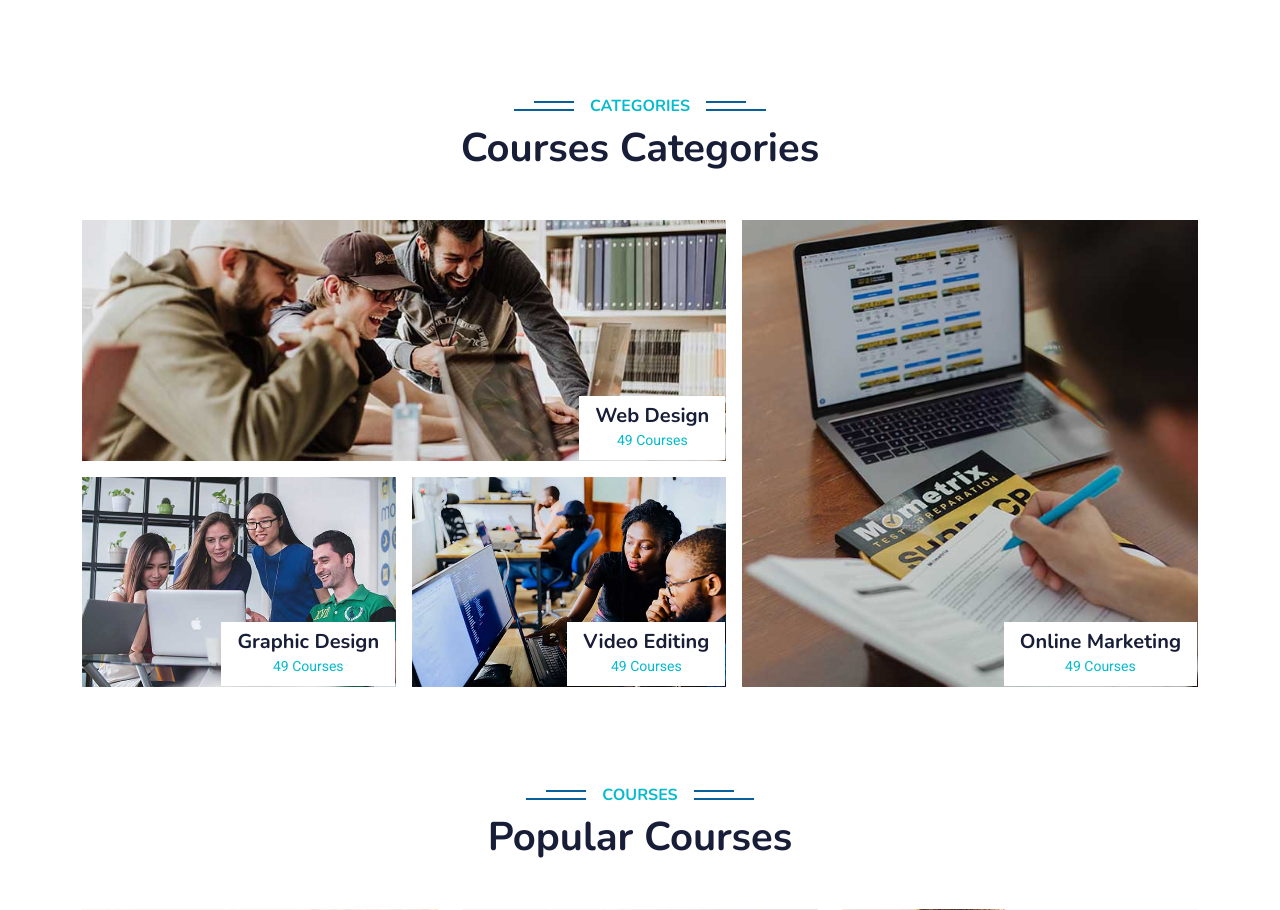
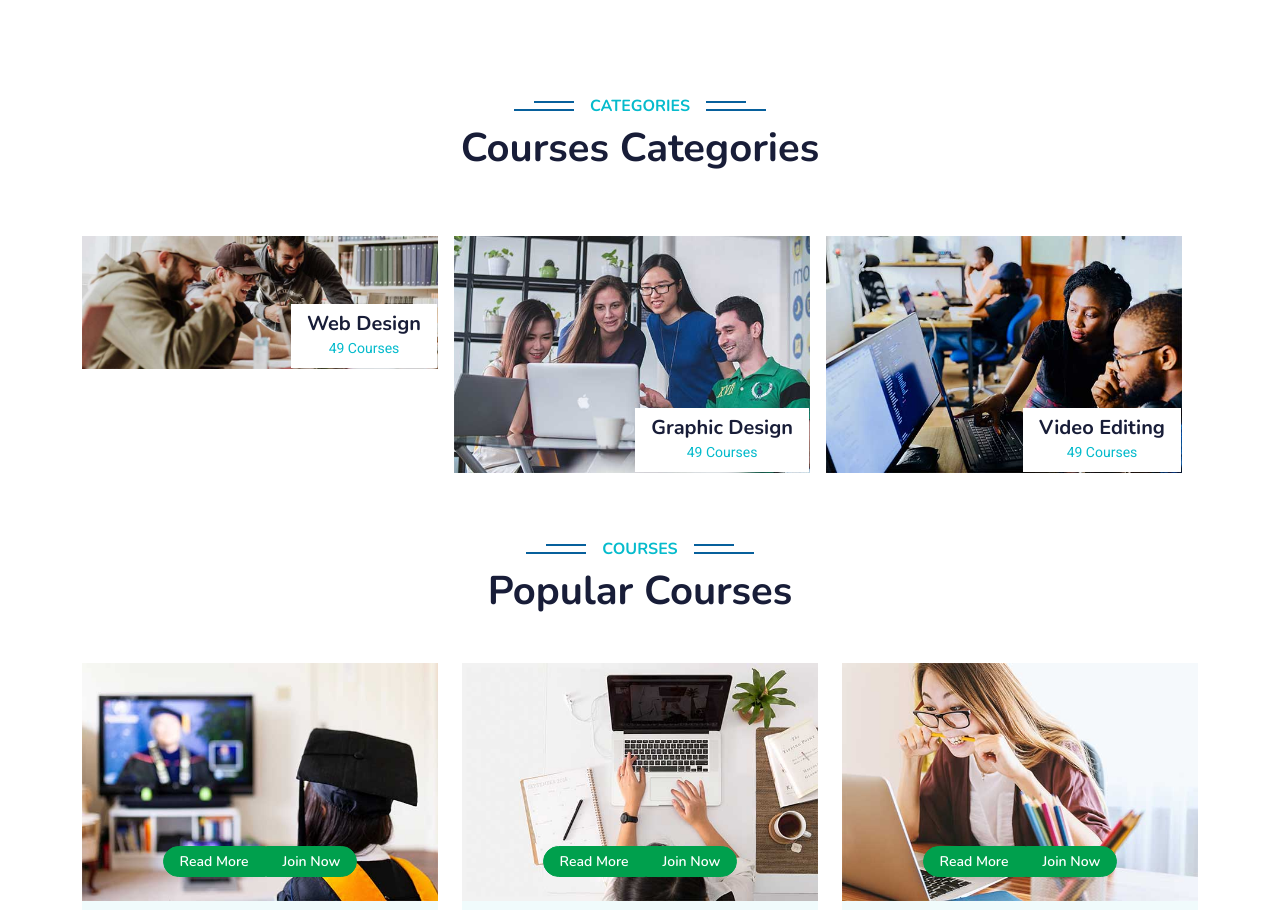
Before and after one commit to renan2013/cefi2026, a PHP site: page / in a window 1280 px wide. Shown: the part 797-1707 px from the top of the page. Run offline with PHP 8.4, Linux system fonts and the light colour scheme; some libraries are stand-ins or nearby versions.

Commit message:
feat: Implementar cuadrícula uniforme de 3 columnas para cards de categorías

```diff
--- a/web_site/sections/categories.php
+++ b/web_site/sections/categories.php
@@ -6,9 +6,8 @@
                 <h1 class="mb-5">Courses Categories</h1>
             </div>
             <div class="row g-3">
-                <div class="col-lg-7 col-md-6">
-                    <div class="row g-3">
-                        <div class="col-lg-12 col-md-12 wow zoomIn" data-wow-delay="0.1s">
+            <div class="row g-3">
+                        <div class="col-lg-4 col-md-6 wow zoomIn" data-wow-delay="0.1s">
                             <a class="position-relative d-block overflow-hidden" href="">
                                 <img class="img-fluid" src="img/cat-1.jpg" alt="">
                                 <div class="bg-white text-center position-absolute bottom-0 end-0 py-2 px-3" style="margin: 1px;">
@@ -17,7 +16,7 @@
                                 </div>
                             </a>
                         </div>
-                        <div class="col-lg-6 col-md-12 wow zoomIn" data-wow-delay="0.3s">
+                        <div class="col-lg-4 col-md-6 wow zoomIn" data-wow-delay="0.3s">
                             <a class="position-relative d-block overflow-hidden" href="">
                                 <img class="img-fluid" src="img/cat-2.jpg" alt="">
                                 <div class="bg-white text-center position-absolute bottom-0 end-0 py-2 px-3" style="margin: 1px;">
@@ -26,7 +25,7 @@
                                 </div>
                             </a>
                         </div>
-                        <div class="col-lg-6 col-md-12 wow zoomIn" data-wow-delay="0.5s">
+                        <div class="col-lg-4 col-md-6 wow zoomIn" data-wow-delay="0.5s">
                             <a class="position-relative d-block overflow-hidden" href="">
                                 <img class="img-fluid" src="img/cat-3.jpg" alt="">
                                 <div class="bg-white text-center position-absolute bottom-0 end-0 py-2 px-3" style="margin: 1px;">
@@ -35,9 +34,7 @@
                                 </div>
                             </a>
                         </div>
-                    </div>
-                </div>
-                <div class="col-lg-5 col-md-6 wow zoomIn" data-wow-delay="0.7s" style="min-height: 350px;">
+                <div class="col-lg-4 col-md-6 wow zoomIn" data-wow-delay="0.7s">
                     <a class="position-relative d-block h-100 overflow-hidden" href="">
                         <img class="img-fluid position-absolute w-100 h-100" src="img/cat-4.jpg" alt="" style="object-fit: cover;">
                         <div class="bg-white text-center position-absolute bottom-0 end-0 py-2 px-3" style="margin:  1px;">
```
